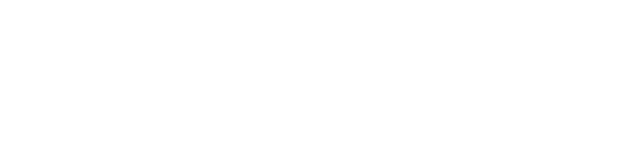
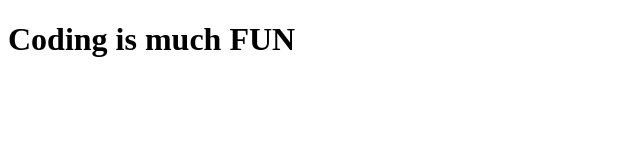
Before and after one commit to vegaf135/fv_new_coding, a plain HTML site: page index.html in a window 1280 px wide. Shown: the whole page, without its empty margins (0-640 px from the left). Drawn offline with Linux system fonts and the light colour scheme.

Commit message:
Added an H1 header

```diff
--- a/index.html
+++ b/index.html
@@ -6,6 +6,6 @@
     <title>Document</title>
 </head>
 <body>
-
+<h1>Coding is much FUN</h1>
 </body>
 </html>
```
